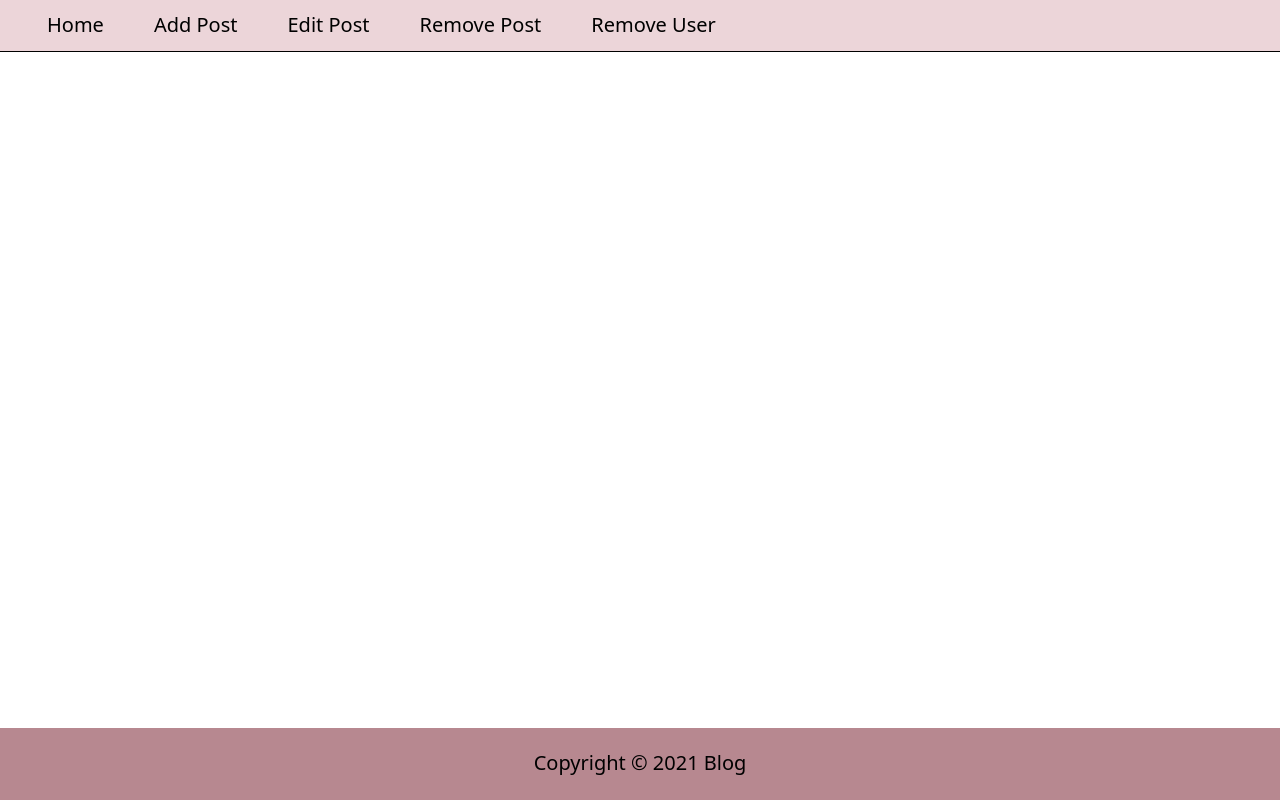
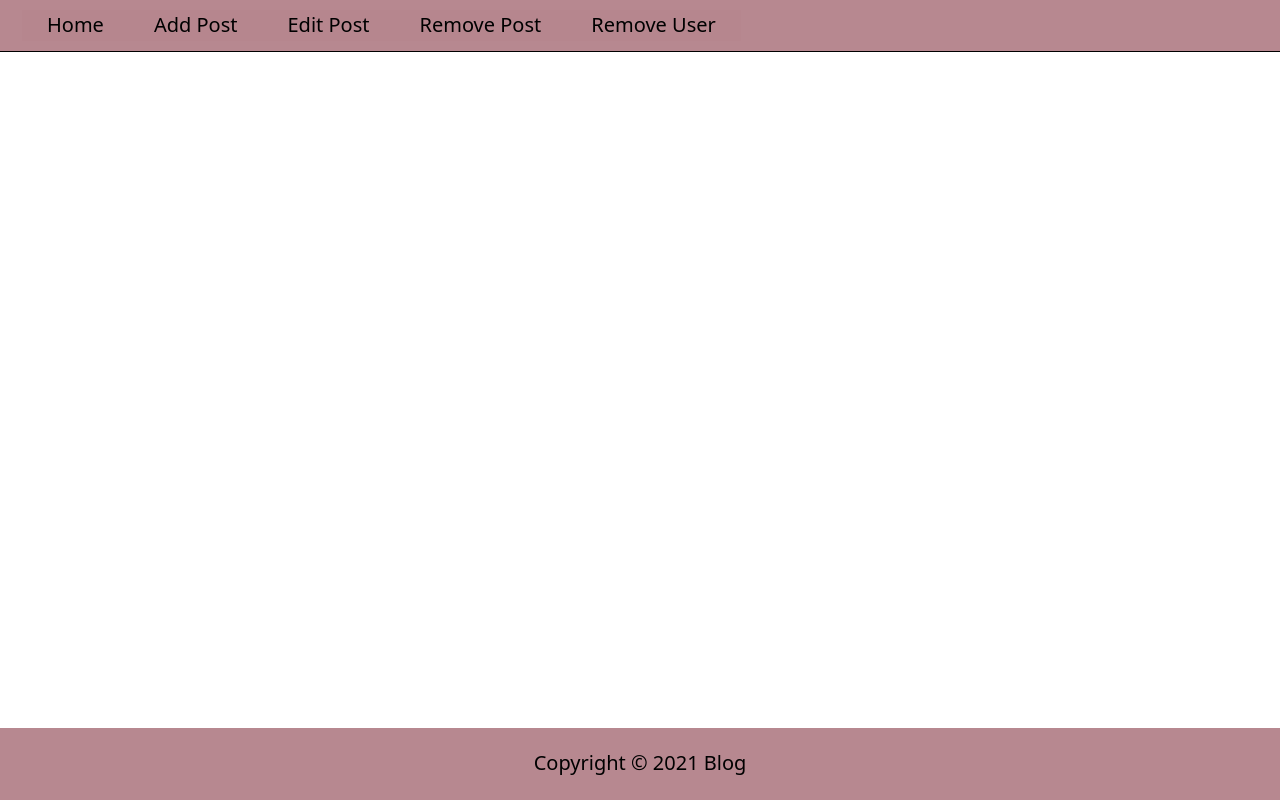
Before and after one commit to tinanee661/Blog, a Vue app: page / in a window 1280 px wide. Built offline with nearby package versions, Linux system fonts and the light colour scheme.

Commit message:
style.css

```diff
--- a/src/assets/style.css
+++ b/src/assets/style.css
@@ -1,6 +1,5 @@
 .adminpanel {
-    background-color: #ecd5d9/* rgba(182, 134, 142, 0.979)*/
-    ;
+    background-color: rgba(182, 134, 142, 0.979);
     padding: 10px;
     border-bottom: 1.5px solid #000000;
 }
--- a/src/components/admin/Header.vue
+++ b/src/components/admin/Header.vue
@@ -37,7 +37,9 @@
 
 
 <style lang="css" scoped>
+
     .nav-link {
+        background-color: rgba(182, 134, 142, 0.979);
         color: black;
         font-size: 20px;
         margin-right: 0 !important;
```
